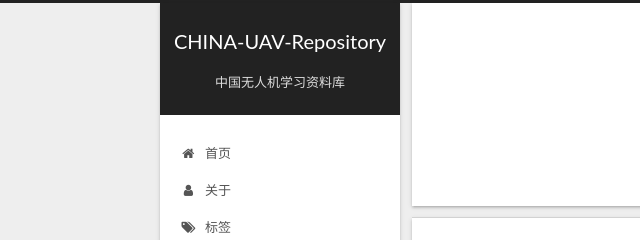
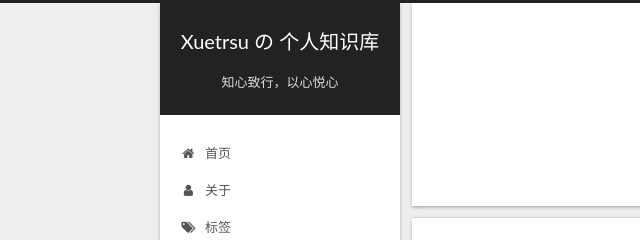
Before and after one commit to 0LIE1/0lie1.github.io, a plain HTML site: page index.html in a window 1280 px wide. Shown: the top 240 px of the page, 0-640 px from the left. Drawn offline with Linux system fonts and the light colour scheme.

Commit message:
Site updated: 2019-05-06 12:53:32

```diff
--- a/css/main.css
+++ b/css/main.css
@@ -1823,7 +1823,7 @@ pre .javascript .function {
   width: 4px;
   height: 4px;
   border-radius: 50%;
-  background: #44d45d;
+  background: #ff1657;
 }
 .links-of-blogroll {
   font-size: 13px;
--- a/index.html
+++ b/index.html
@@ -80,12 +80,12 @@
 
 
 <meta property="og:type" content="website">
-<meta property="og:title" content="CHINA-UAV-Repository">
+<meta property="og:title" content="Xuetrsu の 个人知识库">
 <meta property="og:url" content="http://yoursite.com/index.html">
-<meta property="og:site_name" content="CHINA-UAV-Repository">
+<meta property="og:site_name" content="Xuetrsu の 个人知识库">
 <meta property="og:locale" content="zh-Hans">
 <meta name="twitter:card" content="summary">
-<meta name="twitter:title" content="CHINA-UAV-Repository">
+<meta name="twitter:title" content="Xuetrsu の 个人知识库">
 
 
 
@@ -121,7 +121,7 @@
 
 
 
-  <title>CHINA-UAV-Repository</title>
+  <title>Xuetrsu の 个人知识库</title>
 
 
 
@@ -152,12 +152,12 @@
     <div class="custom-logo-site-title">
       <a href="/" class="brand" rel="start">
         <span class="logo-line-before"><i></i></span>
-        <span class="site-title">CHINA-UAV-Repository</span>
+        <span class="site-title">Xuetrsu の 个人知识库</span>
         <span class="logo-line-after"><i></i></span>
       </a>
     </div>
 
-        <p class="site-subtitle">中国无人机学习资料库</p>
+        <p class="site-subtitle">知心致行，以心悦心</p>
 
   </div>
 
@@ -258,7 +258,7 @@
     </span>
 
     <span hidden itemprop="publisher" itemscope itemtype="http://schema.org/Organization">
-      <meta itemprop="name" content="CHINA-UAV-Repository">
+      <meta itemprop="name" content="Xuetrsu の 个人知识库">
     </span>
 
 
@@ -377,7 +377,7 @@
     </span>
 
     <span hidden itemprop="publisher" itemscope itemtype="http://schema.org/Organization">
-      <meta itemprop="name" content="CHINA-UAV-Repository">
+      <meta itemprop="name" content="Xuetrsu の 个人知识库">
     </span>
 
 
```
Also changed, not shown: 2019/05/05/hello-world/index.html (+5 -5 lines), 2019/05/05/“HELLO/index.html (+5 -5 lines), archives/2019/05/index.html (+6 -6 lines), archives/2019/index.html (+6 -6 lines), archives/index.html (+6 -6 lines).
